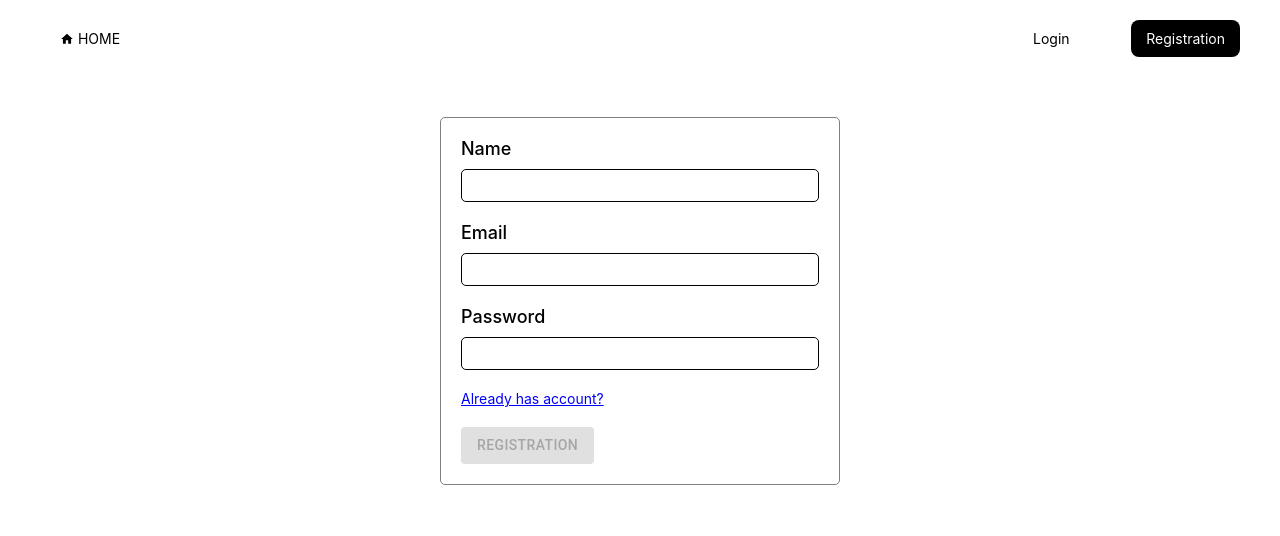
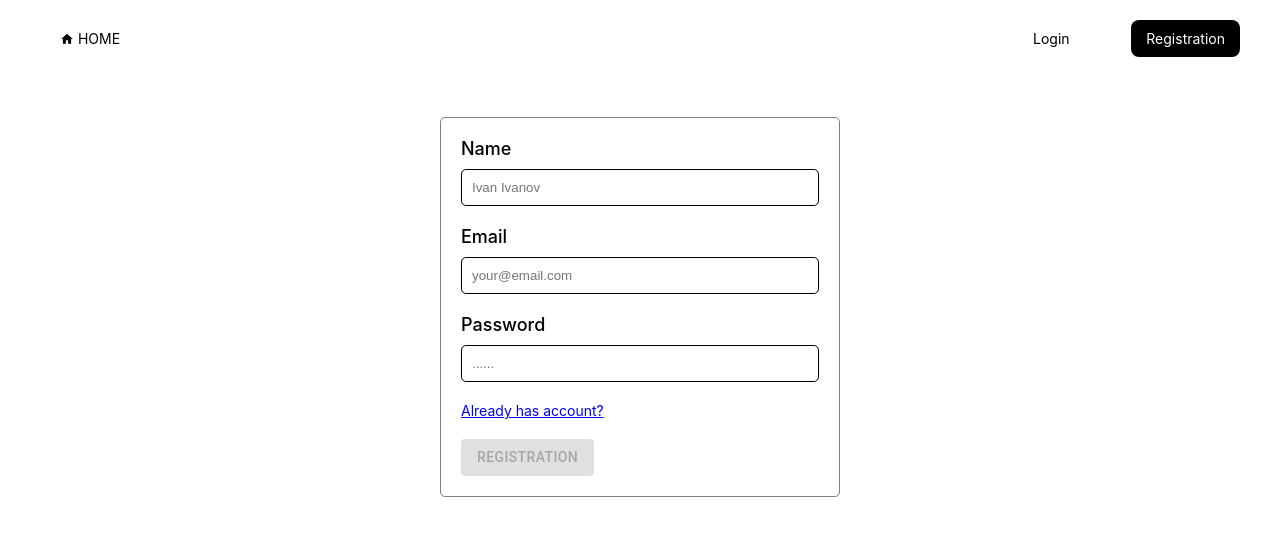
Before and after one commit to Myrhoiazov/goit-react-hw-08-phonebook, a React (Create React App) app: page /goit-react-hw-08-phonebook/registration in a window 1280 px wide. Shown: the top 536 px of the page. Built offline with nearby package versions, Linux system fonts and the light colour scheme.

Commit message:
add placeholder

```diff
--- a/src/pages/LoginPage/Login.module.css
+++ b/src/pages/LoginPage/Login.module.css
@@ -31,9 +31,14 @@
 
   border: 1px solid black;
   border-radius: 5px;
+  outline: none;
 
-  padding: 8px;
+  padding: 10px;
   margin-bottom: 20px;
+}
+
+.input:focus{
+  border: 1px solid rgb(18, 128, 218);
 }
 
 .link {
--- a/src/pages/LoginPage/LoginPage.jsx
+++ b/src/pages/LoginPage/LoginPage.jsx
@@ -4,7 +4,7 @@ import { useState } from 'react';
 import { useDispatch } from 'react-redux';
 import { loginThunk } from 'redux/auth/thunk.auth';
 import s from './Login.module.css';
-import { Link} from 'react-router-dom';
+import { Link } from 'react-router-dom';
 import { toast } from 'react-toastify';
 
 const LoginPage = () => {
@@ -42,6 +42,7 @@ const LoginPage = () => {
         <label>
           <span className={s.label}>Email</span>
           <input
+            placeholder="your@email.com"
             className={s.input}
             type="email"
             name="email"
@@ -53,6 +54,7 @@ const LoginPage = () => {
         <label>
           <span className={s.label}>Password</span>
           <input
+          placeholder="......."
             className={s.input}
             type="password"
             name="password"
@@ -61,7 +63,9 @@ const LoginPage = () => {
             onChange={handleChangeUser}
           />
         </label>
-        <Link className={s.link} to="/registration">Dont have account?</Link>
+        <Link className={s.link} to="/registration">
+          Dont have account?
+        </Link>
 
         <Button
           disabled={user.email && user.password ? false : true}
--- a/src/pages/Registration/Registration.jsx
+++ b/src/pages/Registration/Registration.jsx
@@ -49,6 +49,7 @@ const Registration = () => {
         <label>
           <span className={s.label}>Name</span>
           <input
+            placeholder="Ivan Ivanov"
             className={s.input}
             type="text"
             value={user.name}
@@ -62,6 +63,7 @@ const Registration = () => {
         <label>
           <span className={s.label}>Email</span>
           <input
+            placeholder="your@email.com"
             className={s.input}
             type="email"
             name="email"
@@ -73,6 +75,7 @@ const Registration = () => {
         <label>
           <span className={s.label}>Password</span>
           <input
+            placeholder="......"
             className={s.input}
             type="password"
             name="password"
--- a/src/pages/Registration/Registration.module.css
+++ b/src/pages/Registration/Registration.module.css
@@ -25,6 +25,7 @@
   margin-bottom: 10px;
 }
 
+
 .input {
   display: block;
   box-sizing: border-box;
@@ -32,12 +33,17 @@
 
   border: 1px solid black;
   border-radius: 5px;
+  outline: none;
 
-  padding: 8px;
+  padding: 10px;
   margin-bottom: 20px;
 }
 
-.link{
+.input:focus{
+  border: 1px solid rgb(18, 128, 218);
+}
+
+.link {
   display: block;
   margin-bottom: 20px;
   color: blue;
```
